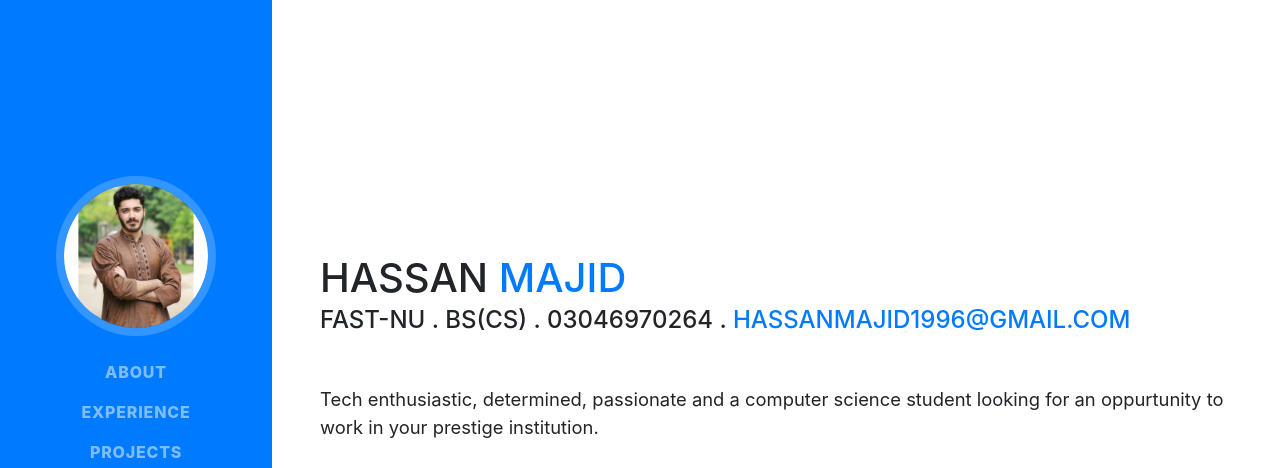
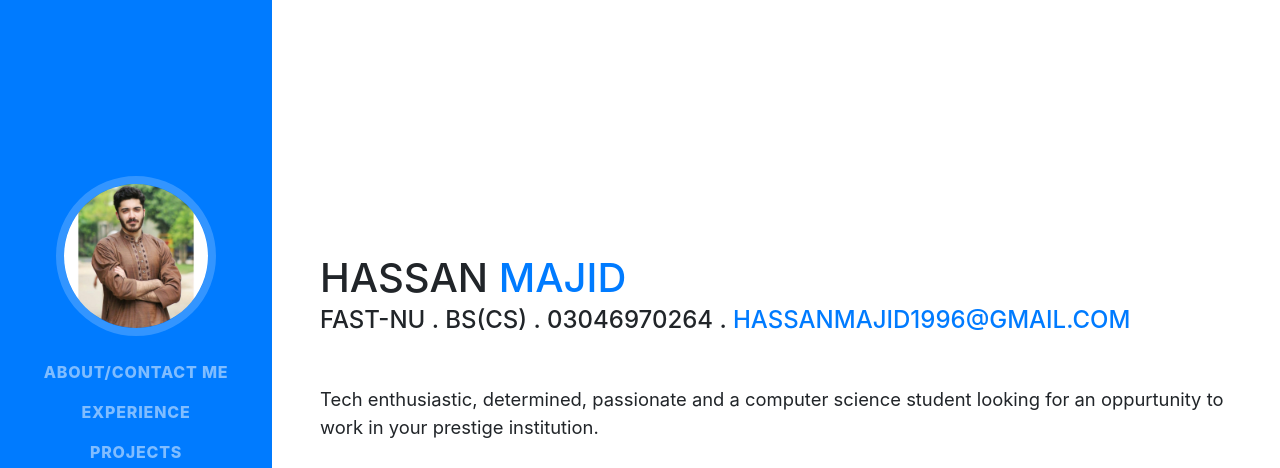
Before and after one commit to hassanmajid/hassanmajid.github.io, a website with bundled scripts: page index.html in a window 1280 px wide. Shown: the top 468 px of the page. Built offline with nearby package versions, Linux system fonts and the light colour scheme; a web font is replaced by a local one.

Commit message:
Update index.html

```diff
--- a/index.html
+++ b/index.html
@@ -38,7 +38,7 @@
       <div class="collapse navbar-collapse" id="navbarSupportedContent">
         <ul class="navbar-nav">
           <li class="nav-item">
-            <a class="nav-link js-scroll-trigger" href="#about">About</a>
+            <a class="nav-link js-scroll-trigger" href="#about">About/Contact me</a>
           </li>
           <li class="nav-item">
             <a class="nav-link js-scroll-trigger" href="#experience">Experience</a>
```
